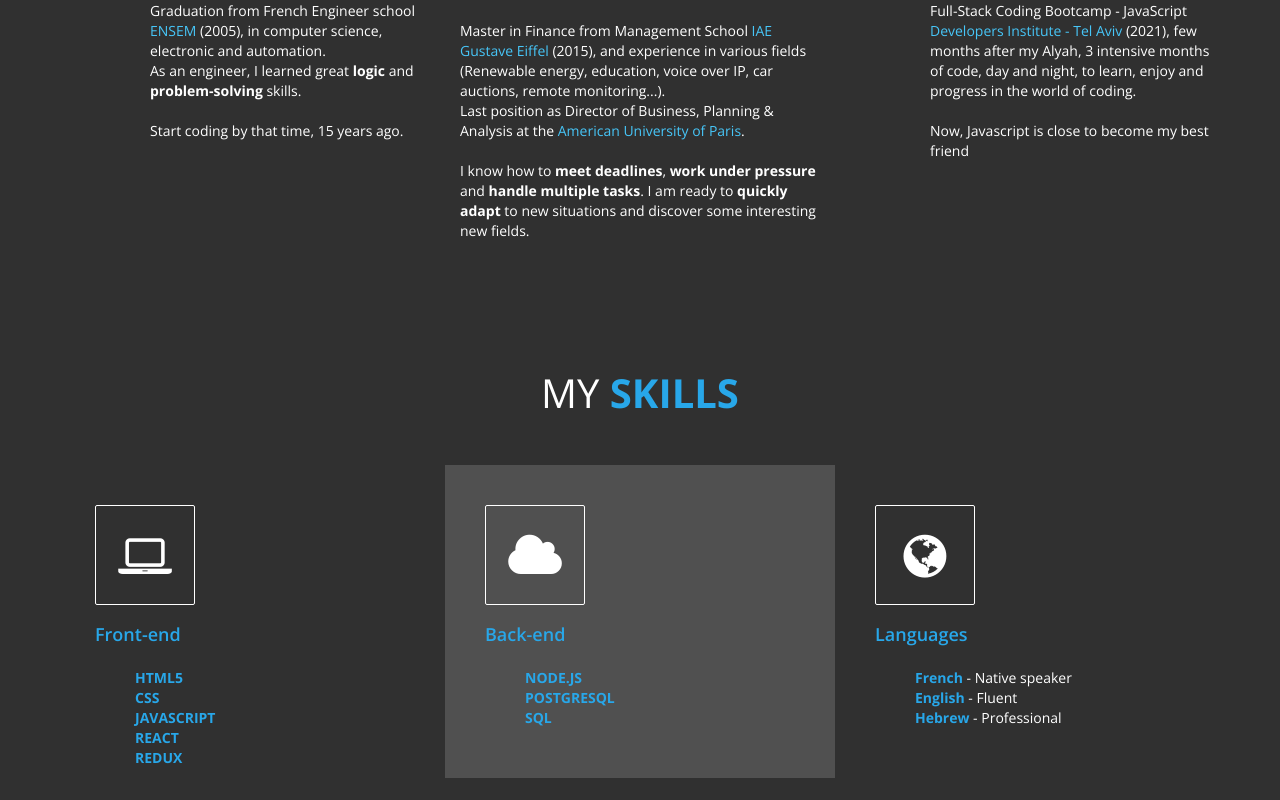
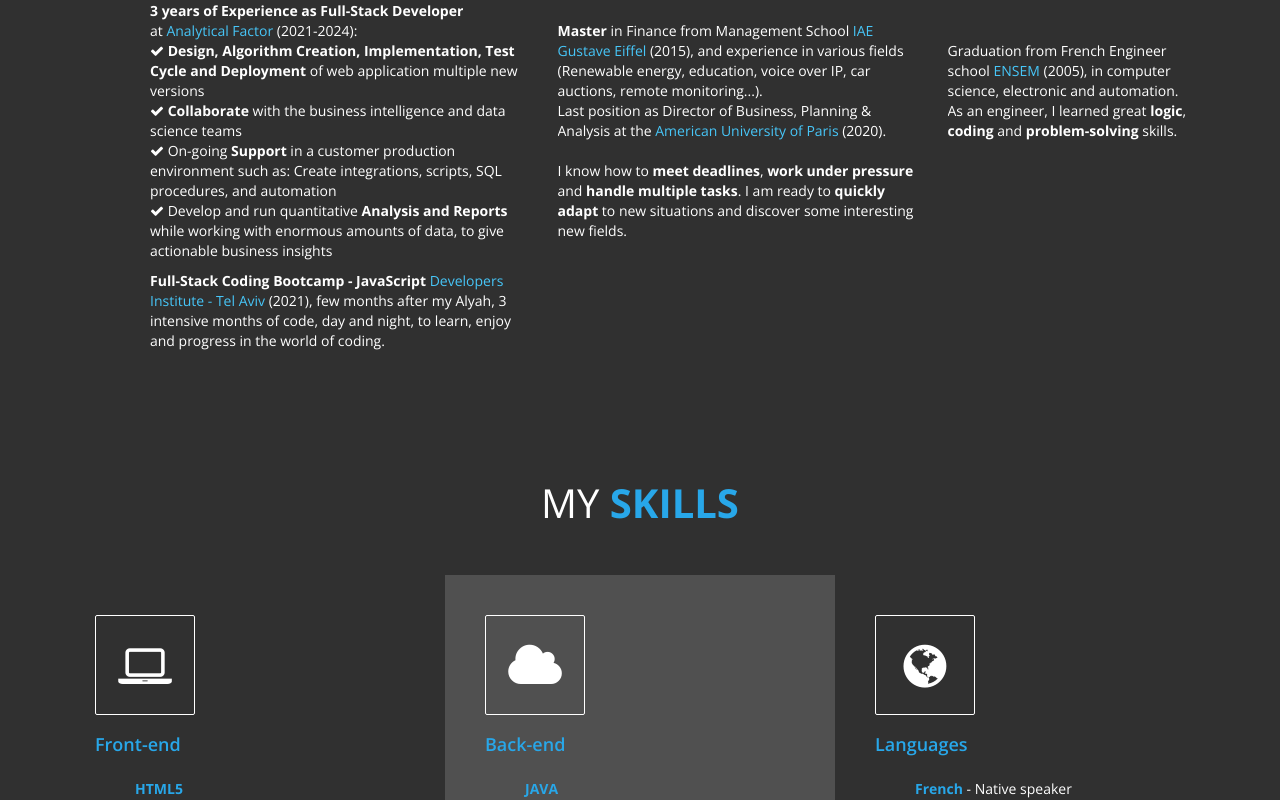
Before and after one commit to Marcsoussand/Marcsoussand.github.io, a plain HTML site: page index.html in a window 1280 px wide. Shown: the part 1028-1828 px from the top of the page. Drawn offline with nearby package versions, Linux system fonts and the light colour scheme.

Commit message:
Update on Full-Stack Developer elements

```diff
--- a/index.html
+++ b/index.html
@@ -113,22 +113,29 @@
 		<div class="container">
 			<div class="row">
 				<div class="col-md-12">
-					<h2 class="wow bounceIn" data-wow-offset="50" data-wow-delay="0.3s">Marc <span>Soussand</span></h2>
+					<h2 class="wow bounceIn" data-wow-offset="30" data-wow-delay="0.3s">Marc <span>Soussand</span></h2>
 				</div>
-				<div class="col-md-4 col-sm-4 col-xs-12 wow fadeInLeft" data-wow-offset="50" data-wow-delay="0.6s">
+				<div class="col-md-5 col-sm-4 col-xs-12 wow fadeInLeft" data-wow-offset="50" data-wow-delay="0.6s">
 					<div class="media">
-						<div class="media-heading-wrapper">
+						<div class="media-heading-wrapper ">
 							<div class="media-object pull-left">
-								<i class="fa fa-cogs"></i>
+								<i class="fa fa-html5"></i>
 							</div>
-							<h3 class="media-heading">COMPUTER ENGINEER</h3>
+							<h3 class="media-heading">FULL-STACK DEVELOPER</h3>
 						</div>
 						<div class="media-body">
-							<p> Graduation from French Engineer school <a rel="nofollow"
-									href="https://ensem.univ-lorraine.fr/formations/" target="_parent">ENSEM</a> (2005),
-								in computer science, electronic and automation. <br>As an engineer,
-								I learned great <b>logic</b> and <b>problem-solving</b> skills. <br> <br> Start coding
-								by that time, 15 years ago.</p>
+							<p><b>3 years of Experience as Full-Stack Developer</b><br> at <a rel="nofollow"
+								 href = "https://analyticalfactor.com/">Analytical Factor</a> (2021-2024):<br>
+								 <i class="fa fa-check"></i> <b>Design, Algorithm Creation, Implementation, Test Cycle and Deployment</b> of web application multiple new versions  <br>
+								 <i class="fa fa-check"></i> <b>Collaborate</b> with the business intelligence and data science teams <br>
+								 <i class="fa fa-check"></i> On-going <b>Support</b> in a customer production environment such as: Create integrations, scripts, SQL procedures, and automation <br>
+								 <i class="fa fa-check"></i> Develop and run quantitative <b>Analysis and Reports</b> while working with enormous amounts of data, to give actionable business insights <br>
+								  </p>
+
+							<p> <b>Full-Stack Coding Bootcamp - JavaScript</b> <a rel="nofollow"
+									href="http://www.developers.institute/">Developers Institute - Tel Aviv</a> (2021),
+								few months after my Alyah, 3 intensive months of code, day and night, to learn, enjoy
+								and progress in the world of coding. </p>
 						</div>
 					</div>
 				</div>
@@ -141,12 +148,12 @@
 							<h3 class="media-heading">FINANCE, PLANNING & ANALYSIS</h3>
 						</div>
 						<div class="media-body">
-							<p>Master in Finance from Management School<a rel="nofollow"
+							<p><b>Master</b> in Finance from Management School<a rel="nofollow"
 									href="https://www.iae-eiffel.fr/formation/creteil/master-controle-de-gestion-et-aide-la-decision">
 									IAE Gustave Eiffel</a> (2015), and experience in various fields (Renewable energy,
 								education, voice over IP, car auctions, remote monitoring...).
 								<br />Last position as Director of Business, Planning & Analysis at the <a
-									rel="nofollow" href="https://www.aup.edu/">American University of Paris</a>.
+									rel="nofollow" href="https://www.aup.edu/">American University of Paris </a>(2020).
 								<br><br>I know how to <b>meet deadlines</b>, <b>work under pressure</b> and <b>handle
 									multiple tasks</b>. I am ready to <b>quickly adapt</b> to new situations and
 								discover some interesting new fields.
@@ -154,21 +161,21 @@
 						</div>
 					</div>
 				</div>
-				<div class="col-md-4 col-sm-4 col-xs-12 wow fadeInRight" data-wow-offset="50" data-wow-delay="0.6s">
+				<div class="col-md-3 col-sm-4 col-xs-12 wow fadeInRight" data-wow-offset="50" data-wow-delay="0.6s">
 					<div class="media">
 						<div class="media-heading-wrapper">
 							<div class="media-object pull-left">
-								<i class="fa fa-html5"></i>
+								<i class="fa fa-cogs"></i>
 							</div>
-							<h3 class="media-heading">FULL-STACK DEVELOPER</h3>
+							<h3 class="media-heading">COMPUTER ENGINEER</h3>
 						</div>
 						<div class="media-body">
-							<p> Full-Stack Coding Bootcamp - JavaScript <a rel="nofollow"
-									href="http://www.developers.institute/">Developers Institute - Tel Aviv</a> (2021),
-								few months after my Alyah, 3 intensive months of code, day and night, to learn, enjoy
-								and progress in the world of coding. <br /> <br />Now, Javascript is close to become my
-								best friend </p>
+							<p> <br>Graduation from French Engineer school <a rel="nofollow"
+									href="https://ensem.univ-lorraine.fr/formations/" target="_parent">ENSEM</a> (2005),
+								in computer science, electronic and automation. <br>As an engineer,
+								I learned great <b>logic</b>, <b>coding</b> and <b>problem-solving</b> skills.</p>
 						</div>
+
 					</div>
 				</div>
 			</div>
@@ -195,15 +202,19 @@
 						<li><span>JAVASCRIPT</span></li>
 						<li><span>REACT</span></li>
 						<li><span>REDUX</span></li>
+						<li><span>ORACLE JET</span></li>
 					</ul>
 				</div>
 				<div class="col-md-4 active wow fadeIn" data-wow-offset="50" data-wow-delay="0.9s">
 					<i class="fa fa-cloud"></i>
 					<h4>Back-end</h4>
 					<ul>
+						<li><span>JAVA</span></li>
 						<li><span>NODE.JS</span></li>
 						<li><span>POSTGRESQL</span></li>
+						<li><span>REST API</span></li>
 						<li><span>SQL</span></li>
+
 
 					</ul>
 				</div>
@@ -213,7 +224,7 @@
 					<ul>
 						<li><span>French</span> - Native speaker</li>
 						<li><span>English</span> - Fluent</li>
-						<li><span>Hebrew</span> - Professional</li>
+						<li><span>Hebrew</span> - Intermediate</li>
 					</ul>
 				</div>
 			</div>
```
